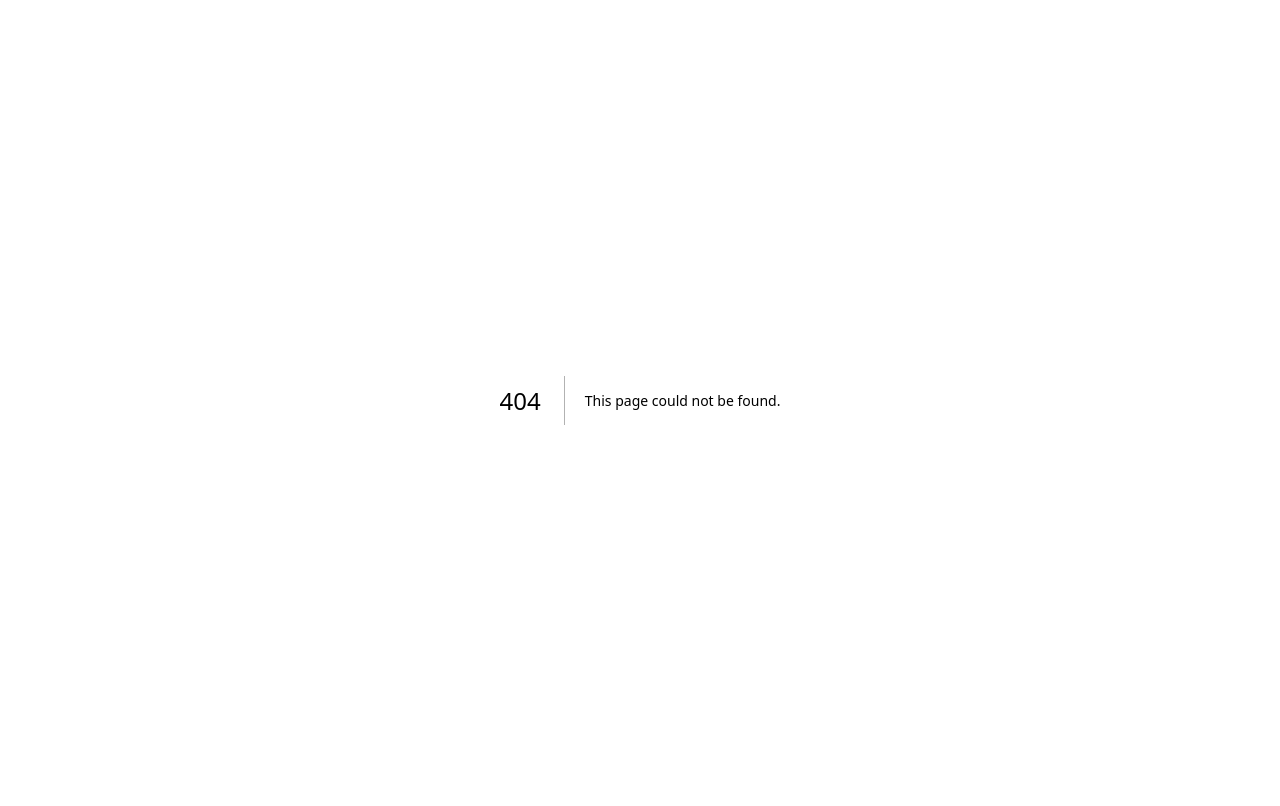
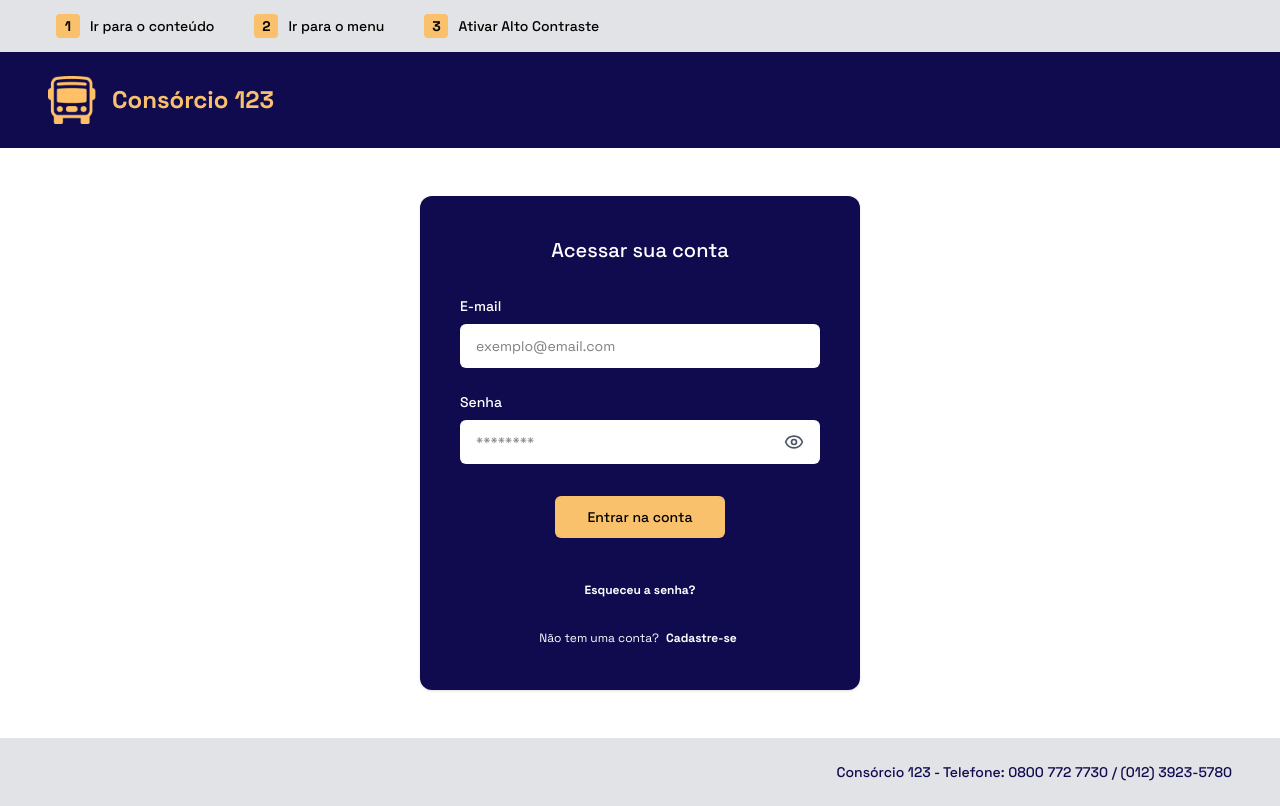
Before and after one commit to souza-luiza/Redesign-Consorcio123, a Next.js app in the folder redesign-consorcio123-front/: page /login in a window 1280 px wide. Before the commit this address had no page. Built offline with nearby package versions, Linux system fonts and the light colour scheme.

Commit message:
Login feito

```diff
--- a/redesign-consorcio123-front/app/Home.tsx
+++ b/redesign-consorcio123-front/app/Home.tsx
@@ -4,6 +4,7 @@ import { useEffect, useState } from "react";
 import Footer from "@/components/Footer";
 import Header from "@/components/Header";
 import Image from "next/image";
+import Link from "next/link";
 
 export default function HomeClient() {
 
@@ -161,6 +162,7 @@ export default function HomeClient() {
                 Criar conta
               </button>
 
+              <Link href="/login">
                 <button
                   className={`px-6 py-3 rounded-lg text-xl font-medium transition-colors
                   ${
@@ -171,6 +173,7 @@ export default function HomeClient() {
               >
                 Acessar conta
               </button>
+              </Link>
             </nav>
           </article>
 
--- /dev/null
+++ b/redesign-consorcio123-front/app/login/page.tsx
@@ -0,0 +1,232 @@
+"use client";
+
+import { useEffect, useState } from "react";
+import { Eye, EyeOff } from "lucide-react";
+import Footer from "@/components/Footer";
+import Header from "@/components/Header";
+
+export default function Login() {
+  const [highContrast, setHighContrast] = useState(false);
+  const [showPassword, setShowPassword] = useState(false);
+
+  const toggleContrast = () => {
+    setHighContrast((prev) => !prev);
+  };
+
+  const irParaMenu = () => {
+    const criarConta = document.getElementById("menu");
+
+    if (criarConta) {
+      criarConta.scrollIntoView({
+        behavior: "smooth",
+        block: "center",
+      });
+
+      (criarConta as HTMLElement).focus();
+    }
+  };
+
+  const irParaConteudo = () => {
+    const conteudo = document.getElementById("main-content");
+
+    if (conteudo) {
+      conteudo.scrollIntoView({
+        behavior: "smooth",
+        block: "start",
+      });
+
+      conteudo.focus();
+    }
+  };
+
+  useEffect(() => {
+    const handleKeyDown = (event: KeyboardEvent) => {
+      if (event.key === "1") {
+        irParaConteudo();
+      }
+
+      if (event.key === "2") {
+        irParaMenu();
+      }
+
+      if (event.key === "3") {
+        toggleContrast();
+      }
+    };
+
+    window.addEventListener("keydown", handleKeyDown);
+
+    return () => {
+      window.removeEventListener("keydown", handleKeyDown);
+    };
+  }, []);
+
+  return (
+    <div className={`min-h-screen flex flex-col ${highContrast ? "bg-[#212121]" : "bg-white"}`}>
+      <nav
+        className={`w-full px-12 py-2.5 flex justify-start items-center gap-6
+        ${highContrast ? "bg-[#212121]" : "bg-[#e2e3e6]"}`}
+      >
+        <button
+          onClick={irParaConteudo}
+          className={`flex justify-start items-center gap-2.5 px-2 py-1 rounded-md transition-colors
+          ${
+            highContrast
+              ? "text-white hover:bg-white hover:text-black focus:outline-dashed focus:outline-2 focus:outline-offset-4 focus:outline-[#fac16d]"
+              : "text-black hover:bg-[#100b4f] hover:text-white focus:outline-dashed focus:outline-2 focus:outline-offset-2 focus:outline-[#100b4f] focus:bg-[#100b4f] focus:text-white"
+          }`}
+        >
+          <strong
+            className={`w-6 h-6 rounded flex items-center justify-center text-sm font-bold
+            ${highContrast ? "bg-white text-black" : "bg-[#fac16d] text-black"}`}
+          >
+            1
+          </strong>
+          <span className="text-sm font-medium">Ir para o conteúdo</span>
+        </button>
+
+        <button
+          onClick={irParaMenu}
+          className={`flex justify-start items-center gap-2.5 px-2 py-1 rounded-md transition-colors
+          ${
+            highContrast
+              ? "text-white hover:bg-white hover:text-black focus:outline-dashed focus:outline-2 focus:outline-offset-4 focus:outline-[#fac16d]"
+              : "text-black hover:bg-[#100b4f] hover:text-white focus:outline-dashed focus:outline-2 focus:outline-offset-2 focus:outline-[#100b4f] focus:bg-[#100b4f] focus:text-white"
+          }`}
+        >
+          <strong
+            className={`w-6 h-6 rounded flex items-center justify-center text-sm font-bold
+            ${highContrast ? "bg-white text-black" : "bg-[#fac16d] text-black"}`}
+          >
+            2
+          </strong>
+          <span className="text-sm font-medium">Ir para o menu</span>
+        </button>
+
+        <button
+          onClick={toggleContrast}
+          className={`flex justify-start items-center gap-2.5 px-2 py-1 rounded-md transition-colors
+          ${
+            highContrast
+              ? "text-white hover:bg-white hover:text-black focus:outline-dashed focus:outline-2 focus:outline-offset-4 focus:outline-[#fac16d]"
+              : "text-black hover:bg-[#100b4f] hover:text-white focus:outline-dashed focus:outline-2 focus:outline-offset-2 focus:outline-[#100b4f] focus:bg-[#100b4f] focus:text-white"
+          }`}
+        >
+          <strong
+            className={`w-6 h-6 rounded flex items-center justify-center text-sm font-bold
+            ${highContrast ? "bg-white text-black" : "bg-[#fac16d] text-black"}`}
+          >
+            3
+          </strong>
+          <span className="text-sm font-medium">
+            {highContrast ? "Desativar Alto Contraste" : "Ativar Alto Contraste"}
+          </span>
+        </button>
+      </nav>
+
+      <Header highContrast={highContrast} />
+
+      <main
+        id="main-content"
+        tabIndex={-1}
+        className="flex-grow flex items-center justify-center py-12 px-4 outline-none"
+      >
+        <section
+          className={`w-full max-w-[440px] p-10 rounded-xl flex flex-col gap-8 shadow-sm ${
+            highContrast ? "bg-[#0a0a0a]" : "bg-[#100b4f]"
+          }`}
+        >
+          <h1 className="text-white text-center text-xl font-medium">
+            Acessar sua conta
+          </h1>
+
+          <form className="flex flex-col gap-6">
+            <div className="flex flex-col gap-2">
+              <label htmlFor="email" className="text-white text-sm font-medium">
+                E-mail
+              </label>
+              <input
+                type="email"
+                id="email"
+                placeholder="exemplo@email.com"
+                className={`w-full px-4 py-3 bg-white rounded-md text-sm text-black outline-none transition-shadow ${
+                  highContrast
+                    ? "focus:ring-4 focus:ring-[#fac16d]"
+                    : "focus:ring-4 focus:ring-[#e65100]"
+                }`}
+                required
+              />
+            </div>
+
+            <div className="flex flex-col gap-2">
+              <label htmlFor="password" className="text-white text-sm font-medium">
+                Senha
+              </label>
+              {/* Adicione a classe do seu projeto aqui no className do input para o olhinho aparecer */}
+               <div className="relative">
+                    <input type={showPassword ? "text" : "password"} id="password" placeholder="********" className={`w-full px-4 py-3 pr-12 bg-white rounded-md text-sm text-black outline-none transition-shadow ${
+                        highContrast
+                             ? "focus:ring-4 focus:ring-[#fac16d]"
+                             : "focus:ring-4 focus:ring-[#e65100]"
+                        }`}
+                    required
+                    />
+                    <button type="button"
+                        aria-label={showPassword ? "Ocultar senha" : "Mostrar senha"}
+                        aria-pressed={showPassword}
+                        onClick={() => setShowPassword(!showPassword)}
+                        className={`absolute right-3 top-1/2 -translate-y-1/2 rounded p-1 transition-colors ${
+                            highContrast
+                            ? "text-black focus:outline-dashed focus:outline-2 focus:outline-[#100b4f]"
+                            : "text-gray-600 hover:text-black focus:outline-dashed focus:outline-2 focus:outline-[#100b4f]"
+                        }`} >
+                        {showPassword ? <EyeOff size={20} /> : <Eye size={20} />}
+                    </button>
+                 </div>
+            </div>
+
+            <button
+              type="submit"
+              className={`mt-2 mx-auto px-8 py-2.5 rounded-md font-medium text-sm outline-none transition-all ${
+                highContrast
+                  ? "bg-transparent text-white border border-white hover:bg-white hover:text-black focus:bg-[#fac16d] focus:text-black focus:border-[#fac16d]"
+                  : "bg-[#fac16d] text-black border border-transparent hover:bg-white focus:ring-4 focus:ring-[#e65100]"
+              }`}
+            >
+              Entrar na conta
+            </button>
+          </form>
+
+          <div className="flex flex-col items-center gap-6 mt-2">
+            <a
+              href="#"
+              className={`inline-block text-white font-bold text-xs outline-none rounded p-1 transition-all transform hover:scale-110 ${
+                highContrast
+                  ? "focus:outline-dashed focus:outline-2 focus:outline-[#fac16d] focus:outline-offset-4"
+                  : "focus:outline-dashed focus:outline-2 focus:outline-white focus:outline-offset-4"
+              }`}
+            >
+              Esqueceu a senha?
+            </a>
+
+            <p className="text-white text-xs">
+              Não tem uma conta?{" "}
+              <a
+                href="#"
+                className={`inline-block font-bold outline-none rounded p-1 transition-all transform hover:scale-110 ${
+                  highContrast
+                    ? "focus:outline-dashed focus:outline-2 focus:outline-[#fac16d] focus:outline-offset-4"
+                    : "focus:outline-dashed focus:outline-2 focus:outline-white focus:outline-offset-4"
+                }`}
+              >
+                Cadastre-se
+              </a>
+            </p>
+          </div>
+        </section>
+      </main>
+
+      <Footer highContrast={highContrast} />
+    </div>
+  );
+}
--- a/redesign-consorcio123-front/package.json
+++ b/redesign-consorcio123-front/package.json
@@ -9,6 +9,7 @@
     "lint": "eslint"
   },
   "dependencies": {
+    "lucide-react": "^1.20.0",
     "next": "16.2.9",
     "react": "19.2.4",
     "react-dom": "19.2.4"
```
Also changed, not shown: 1 other file (tests, documents, lock files or other folders). Lines whose indentation alone changed are shown as unchanged.
